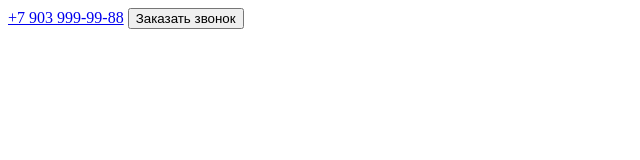
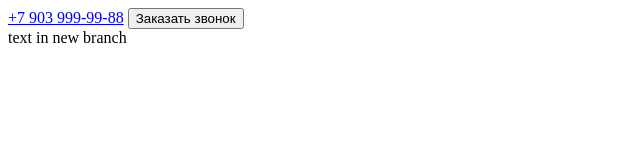
Before and after one commit to Aleanu/new-project, a plain HTML site: page index.html in a window 1280 px wide. Shown: the whole page, without its empty margins (0-640 px from the left). Drawn offline with nearby package versions, Linux system fonts and the light colour scheme.

Commit message:
commit in new branch

```diff
--- a/index.html
+++ b/index.html
@@ -17,3 +17,4 @@
     </header>
 </body>
 </html>
+text in new branch
```
